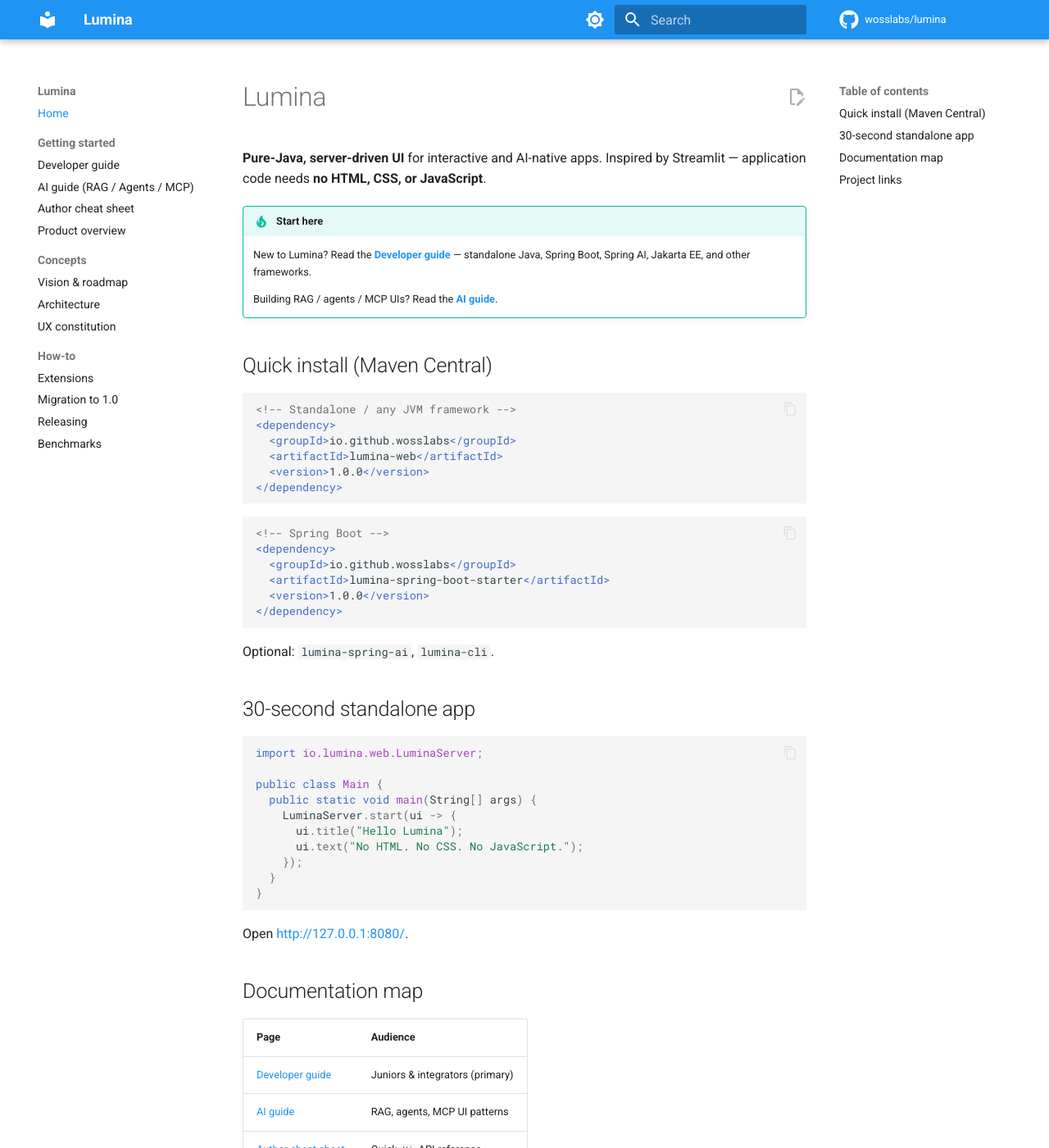
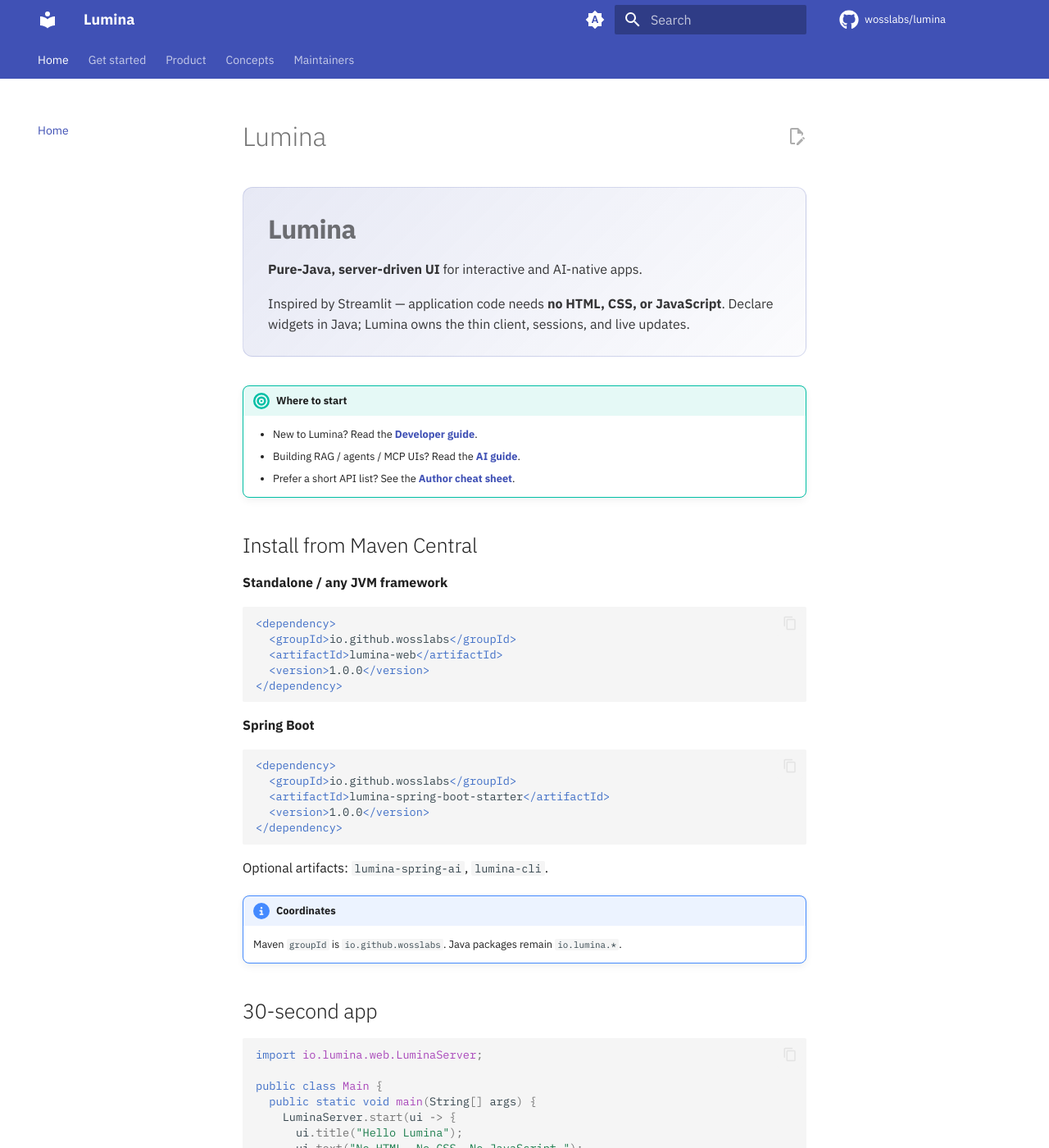
Before and after one commit to wosslabs/lumina, an MkDocs documentation site: the page built from docs/index.md, in a window 1280 px wide and 1400 px high. Shown: the whole window at 82% size. Built offline with MkDocs 1.6.1 and Material for MkDocs 9.7.7, drawn with Linux system fonts in a browser that asks for light colours; comment, search, counter and statistics services are not loaded; some of the changed text lies outside the part shown.

Commit message:
docs: fix RTD code fences and polish Material theme
Replace broken pymdownx.superfences with fenced_code/codehilite so Maven
XML samples render, and refresh home/nav/CSS for a cleaner docs site.

Co-authored-by: Cursor <cursoragent@cursor.com>

````diff
--- /dev/null
+++ b/docs/getting-started.md
@@ -0,0 +1,52 @@
+# Getting started
+
+Lumina is a **Java** framework for interactive, server-driven web apps.
+You write `LuminaApp.build(Ui ui)` — Lumina owns HTML/CSS/JS, sessions, and live patches.
+
+## Choose a path
+
+| Your stack | Start with | Artifact |
+|------------|------------|----------|
+| Plain Java / Jakarta EE / Quarkus / Micronaut | [Developer guide § Path A](DEVELOPER_GUIDE.md#6-path-a--standalone-any-jvm) | `lumina-web` |
+| Spring Boot | [Developer guide § Path B](DEVELOPER_GUIDE.md#7-path-b--spring-boot) | `lumina-spring-boot-starter` |
+| Spring Boot + Spring AI | [Developer guide § Path C](DEVELOPER_GUIDE.md#8-path-c--spring-boot--spring-ai) | starter + `lumina-spring-ai` |
+| RAG / agents / MCP UIs | [AI guide](AI_GUIDE.md) | same as above + examples |
+
+## Requirements
+
+- **Java 25+**
+- **Maven 3.9+**
+- Optional: Spring Boot **4.1**, Spring AI **2.0**
+
+## Hello world (standalone)
+
+```xml
+<dependency>
+  <groupId>io.github.wosslabs</groupId>
+  <artifactId>lumina-web</artifactId>
+  <version>1.0.0</version>
+</dependency>
+```
+
+```java
+import io.lumina.web.LuminaServer;
+
+public class Main {
+  public static void main(String[] args) {
+    LuminaServer.start(ui -> {
+      ui.title("Hello Lumina");
+      if (ui.button("Click me")) {
+        ui.markdown("**It works.**");
+      }
+    });
+  }
+}
+```
+
+Open [http://127.0.0.1:8080/](http://127.0.0.1:8080/).
+
+## Next steps
+
+1. Read the full **[Developer guide](DEVELOPER_GUIDE.md)** (mental model, routing, widgets, production).
+2. Run the **showcase** (includes RAG / Agent / MCP pages) — see [AI guide](AI_GUIDE.md).
+3. Skim **[Architecture](ARCHITECTURE.md)** when you need module boundaries.
--- a/docs/index.md
+++ b/docs/index.md
@@ -1,18 +1,26 @@
+# Lumina
+
+<div class="lumina-hero" markdown>
+
 # Lumina
 
 **Pure-Java, server-driven UI** for interactive and AI-native apps.
+
 Inspired by Streamlit — application code needs **no HTML, CSS, or JavaScript**.
+Declare widgets in Java; Lumina owns the thin client, sessions, and live updates.
 
-!!! tip "Start here"
-    New to Lumina? Read the **[Developer guide](DEVELOPER_GUIDE.md)** — standalone Java,
-    Spring Boot, Spring AI, Jakarta EE, and other frameworks.
+</div>
 
-    Building RAG / agents / MCP UIs? Read the **[AI guide](AI_GUIDE.md)**.
+!!! tip "Where to start"
+    - New to Lumina? Read the **[Developer guide](DEVELOPER_GUIDE.md)**.
+    - Building RAG / agents / MCP UIs? Read the **[AI guide](AI_GUIDE.md)**.
+    - Prefer a short API list? See the **[Author cheat sheet](GUIDE.md)**.
 
-## Quick install (Maven Central)
+## Install from Maven Central
+
+**Standalone / any JVM framework**
 
 ```xml
-<!-- Standalone / any JVM framework -->
 <dependency>
   <groupId>io.github.wosslabs</groupId>
   <artifactId>lumina-web</artifactId>
@@ -29,9 +38,12 @@ Inspired by Streamlit — application code needs **no HTML, CSS, or JavaScript**
 </dependency>
 ```
 
-Optional: `lumina-spring-ai`, `lumina-cli`.
+Optional artifacts: `lumina-spring-ai`, `lumina-cli`.
 
-## 30-second standalone app
+!!! note "Coordinates"
+    Maven `groupId` is `io.github.wosslabs`. Java packages remain `io.lumina.*`.
+
+## 30-second app
 
 ```java
 import io.lumina.web.LuminaServer;
@@ -46,24 +58,65 @@ public class Main {
 }
 ```
 
-Open [http://127.0.0.1:8080/](http://127.0.0.1:8080/).
+Then open [http://127.0.0.1:8080/](http://127.0.0.1:8080/).
 
-## Documentation map
+## Explore the docs
 
-| Page | Audience |
-|------|----------|
-| [Developer guide](DEVELOPER_GUIDE.md) | Juniors & integrators (primary) |
-| [AI guide](AI_GUIDE.md) | RAG, agents, MCP UI patterns |
-| [Author cheat sheet](GUIDE.md) | Quick `Ui` API reference |
-| [Product overview](PRODUCT.md) | What Lumina ships in 1.0 |
-| [Architecture](ARCHITECTURE.md) | Module boundaries & design |
-| [Extensions](EXTENSIONS.md) | Plugins, themes, AI SPI |
-| [Migration](MIGRATION.md) | 1.0 API notes |
-| [Releasing](RELEASING.md) | Maintainers / Maven Central |
+<div class="grid cards" markdown>
+
+-   **[Developer guide](DEVELOPER_GUIDE.md)**
+
+    ---
+
+    Standalone, Spring Boot, Spring AI, Jakarta EE, and other JVM frameworks.
+
+-   **[AI guide](AI_GUIDE.md)**
+
+    ---
+
+    RAG chat, agent approval loops, and MCP-style tool consoles.
+
+-   **[Product overview](PRODUCT.md)**
+
+    ---
+
+    What ships in 1.0 and who Lumina is for.
+
+-   **[Architecture](ARCHITECTURE.md)**
+
+    ---
+
+    Modules, rerun model, transport, and design boundaries.
+
+-   **[Extensions](EXTENSIONS.md)**
+
+    ---
+
+    Plugins, themes, and AI provider SPIs.
+
+-   **[UX constitution](UX_CONSTITUTION.md)**
+
+    ---
+
+    Accessibility and shell checklist for UI changes.
+
+</div>
+
+## Run the showcase
+
+```bash
+mvn -q -pl lumina-examples -am install
+mvn -q -pl lumina-examples exec:java \
+  -Dexec.mainClass=io.lumina.examples.showcase.ShowcaseMain
+```
+
+Sidebar demos include **RAG**, **Agent**, and **MCP tools** at `/rag`, `/agent`, and `/mcp`.
 
 ## Project links
 
-- Source: [github.com/wosslabs/lumina](https://github.com/wosslabs/lumina)
-- Hosted docs: [wosslabs-lumina.readthedocs.io](https://wosslabs-lumina.readthedocs.io/)
-- License: [Apache-2.0](https://github.com/wosslabs/lumina/blob/main/LICENSE)
-- Security: [SECURITY.md](https://github.com/wosslabs/lumina/blob/main/SECURITY.md)
+| Resource | Link |
+|----------|------|
+| Source | [github.com/wosslabs/lumina](https://github.com/wosslabs/lumina) |
+| Docs site | [wosslabs-lumina.readthedocs.io](https://wosslabs-lumina.readthedocs.io/) |
+| License | [Apache-2.0](https://github.com/wosslabs/lumina/blob/main/LICENSE) |
+| Security | [SECURITY.md](https://github.com/wosslabs/lumina/blob/main/SECURITY.md) |
--- a/docs/requirements.txt
+++ b/docs/requirements.txt
@@ -1,4 +1,5 @@
 # Pinned for reproducible Read the Docs / local MkDocs builds
 mkdocs==1.6.1
 mkdocs-material==9.6.14
-pymdown-extensions==10.15
+pymdown-extensions==10.14.3
+Pygments==2.19.1
--- /dev/null
+++ b/docs/stylesheets/extra.css
@@ -0,0 +1,88 @@
+/* Lumina docs — subtle polish on top of Material for MkDocs */
+
+:root {
+  --lumina-accent: #3949ab;
+  --lumina-surface: #f7f8fc;
+}
+
+[data-md-color-scheme="slate"] {
+  --lumina-surface: #1a1d24;
+}
+
+/* Hero band on the home page */
+.md-typeset .lumina-hero {
+  margin: 0 0 1.75rem;
+  padding: 1.5rem 1.5rem 1.25rem;
+  border-radius: 0.6rem;
+  background: linear-gradient(135deg, rgba(57, 73, 171, 0.12), rgba(57, 73, 171, 0.02));
+  border: 1px solid rgba(57, 73, 171, 0.18);
+}
+
+.md-typeset .lumina-hero h1 {
+  margin-top: 0;
+  margin-bottom: 0.4rem;
+  font-weight: 700;
+  letter-spacing: -0.02em;
+}
+
+.md-typeset .lumina-hero p {
+  margin-bottom: 0;
+  max-width: 42rem;
+  opacity: 0.9;
+}
+
+/* Card grid */
+.md-typeset .grid.cards > ul {
+  display: grid;
+  grid-template-columns: repeat(auto-fit, minmax(14rem, 1fr));
+  gap: 0.8rem;
+  padding: 0;
+  list-style: none;
+}
+
+.md-typeset .grid.cards > ul > li {
+  margin: 0;
+  padding: 1rem 1.1rem;
+  border-radius: 0.5rem;
+  border: 1px solid var(--md-default-fg-color--lightest);
+  background: var(--lumina-surface);
+  transition: border-color 0.15s ease, box-shadow 0.15s ease;
+}
+
+.md-typeset .grid.cards > ul > li:hover {
+  border-color: rgba(57, 73, 171, 0.45);
+  box-shadow: 0 4px 18px rgba(15, 23, 42, 0.06);
+}
+
+.md-typeset .grid.cards > ul > li > p:first-child {
+  margin-top: 0;
+  font-weight: 600;
+}
+
+.md-typeset .grid.cards > ul > li > p:last-child {
+  margin-bottom: 0;
+}
+
+/* Code blocks */
+.md-typeset pre > code {
+  font-variant-ligatures: none;
+}
+
+.md-typeset .highlight {
+  border-radius: 0.4rem;
+}
+
+/* Tables */
+.md-typeset table:not([class]) {
+  font-size: 0.85rem;
+}
+
+.md-typeset table:not([class]) th {
+  background: rgba(57, 73, 171, 0.08);
+}
+
+/* Softer admonitions */
+.md-typeset .admonition,
+.md-typeset details {
+  border-radius: 0.4rem;
+}
--- a/mkdocs.yml
+++ b/mkdocs.yml
@@ -1,5 +1,5 @@
 site_name: Lumina
-site_description: Pure-Java, server-driven UI framework for interactive and AI-native apps
+site_description: Pure-Java, server-driven UI for interactive and AI-native apps
 site_url: https://wosslabs-lumina.readthedocs.io/
 site_author: Woss Labs
 repo_url: https://github.com/wosslabs/lumina
@@ -11,68 +11,107 @@ copyright: Copyright &copy; Lumina contributors — Apache License 2.0
 
 theme:
   name: material
+  language: en
   palette:
+    - media: "(prefers-color-scheme)"
+      toggle:
+        icon: material/brightness-auto
+        name: Switch to light mode
     - media: "(prefers-color-scheme: light)"
       scheme: default
-      primary: blue
-      accent: blue
+      primary: indigo
+      accent: indigo
       toggle:
         icon: material/brightness-7
         name: Switch to dark mode
     - media: "(prefers-color-scheme: dark)"
       scheme: slate
-      primary: blue
-      accent: blue
+      primary: indigo
+      accent: indigo
       toggle:
         icon: material/brightness-4
-        name: Switch to light mode
+        name: Switch to system preference
+  font:
+    text: IBM Plex Sans
+    code: IBM Plex Mono
   features:
     - navigation.instant
     - navigation.tracking
+    - navigation.tabs
     - navigation.sections
+    - navigation.expand
     - navigation.top
+    - navigation.footer
     - search.suggest
     - search.highlight
+    - search.share
     - content.code.copy
+    - content.code.annotate
+    - content.tabs.link
     - content.action.edit
     - toc.follow
   icon:
     repo: fontawesome/brands/github
+    admonition:
+      note: fontawesome/solid/circle-info
+      tip: fontawesome/solid/bullseye
+      warning: fontawesome/solid/triangle-exclamation
 
 plugins:
-  - search
+  - search:
+      lang: en
+
+extra_css:
+  - stylesheets/extra.css
 
 markdown_extensions:
+  # Critical: stdlib fenced_code — pymdownx.superfences is broken with current Markdown
+  - fenced_code
+  - codehilite:
+      guess_lang: false
+      noclasses: false
   - admonition
   - attr_list
   - def_list
   - md_in_html
   - tables
+  - footnotes
   - toc:
       permalink: true
+      toc_depth: 3
   - pymdownx.details
-  - pymdownx.superfences
-  - pymdownx.tabbed:
-      alternate_style: true
+  - pymdownx.caret
+  - pymdownx.mark
+  - pymdownx.tilde
+  - pymdownx.keys
+  - pymdownx.tasklist:
+      custom_checkbox: true
 
 extra:
   social:
     - icon: fontawesome/brands/github
       link: https://github.com/wosslabs/lumina
+      name: GitHub
+    - icon: fontawesome/brands/java
+      link: https://central.sonatype.com/artifact/io.github.wosslabs/lumina-web
+      name: Maven Central
+  generator: false
 
 nav:
   - Home: index.md
-  - Getting started:
+  - Get started:
+      - Overview: getting-started.md
       - Developer guide: DEVELOPER_GUIDE.md
-      - AI guide (RAG / Agents / MCP): AI_GUIDE.md
+      - AI guide: AI_GUIDE.md
       - Author cheat sheet: GUIDE.md
+  - Product:
       - Product overview: PRODUCT.md
+      - Vision & roadmap: VISION.md
+      - Migration to 1.0: MIGRATION.md
   - Concepts:
-      - Vision & roadmap: VISION.md
       - Architecture: ARCHITECTURE.md
+      - Extensions: EXTENSIONS.md
       - UX constitution: UX_CONSTITUTION.md
-  - How-to:
-      - Extensions: EXTENSIONS.md
-      - Migration to 1.0: MIGRATION.md
+  - Maintainers:
       - Releasing: RELEASING.md
       - Benchmarks: BENCHMARKS.md
````
Also changed, not shown: other parts of docs/index.md (+2 -1 lines), docs/ARCHITECTURE.md (+3 -1 lines), docs/DEVELOPER_GUIDE.md (+1 -1 lines).
